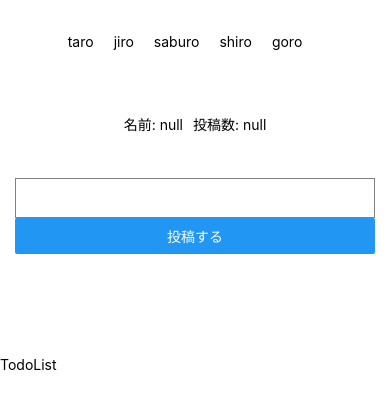
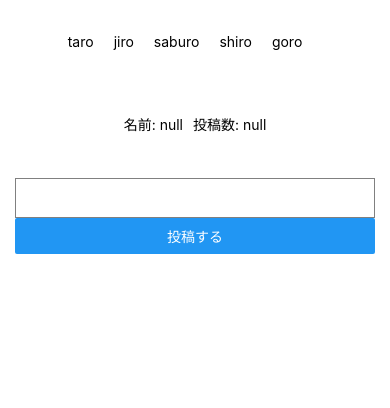
Before and after one commit to shinya-arai/rn-ts-todo, a React Native app: screen / in a window 390 px wide. Shown: the top 408 px of the page. Built offline with nearby package versions, Linux system fonts and the light colour scheme.

Commit message:
todolist

```diff
--- a/App.tsx
+++ b/App.tsx
@@ -15,18 +15,17 @@ import store from './src/store'
 
 import UserProfileContainer from './src/containers/UserProfileContainer'
 import TodoFormContainer from './src/containers/TodoFormContainer';
-import TodoList from './src/components/TodoList';
+import TodoListContainer from './src/containers/TodoListContainer';
 
 type Props = {};
 export default class App extends Component<Props> {
   render() {
-    console.log(store.getState())
     return (
       <Provider store={store}>
         <View style={{ flex: 10 }}>
           <UserProfileContainer />
           <TodoFormContainer />
-          <TodoList />
+          <TodoListContainer />
         </View>
       </Provider>
     );
--- a/src/components/TodoForm.tsx
+++ b/src/components/TodoForm.tsx
@@ -32,7 +32,7 @@ class TodoForm extends React.Component<Props, State> {
           title="投稿する"
           onPress={() => {
             addPost(text)
-            console.log(store.getState())
+            this.setState({ text: '' })
           }}
         />
       </View>
--- a/src/components/TodoList.tsx
+++ b/src/components/TodoList.tsx
@@ -1,17 +1,35 @@
 import * as React from 'react'
-import { View, Text, StyleSheet } from 'react-native'
+import { View, Text, StyleSheet, ScrollView, FlatList } from 'react-native'
+import { Post } from '../reducers/postsReducer';
 
-const TodoList = () => {
+export interface Props {
+  posts: null | Post[]
+}
+
+const TodoList = (props: Props) => {
+  const { posts } = props
   return (
     <View style={styles.container}>
-      <Text>TodoList</Text>
+      <ScrollView>
+        <FlatList
+          data={posts}
+          renderItem={({item}) => {
+            return (
+              <View style={{ flex: 1, justifyContent: 'space-around', alignItems: 'center', flexDirection: 'row' }}>
+              <Text>{item.text}</Text>
+              <Text>{item.name}</Text>
+            </View>
+            )
+          }}
+        />
+      </ScrollView>
     </View>
   )
 }
 
 const styles = StyleSheet.create({
   container: {
-    flex: 6,
+    flex: 6
   },
 })
 
--- /dev/null
+++ b/src/containers/TodoListContainer.ts
@@ -0,0 +1,11 @@
+import { connect } from 'react-redux'
+import TodoList, { Props } from '../components/TodoList'
+import { AppState } from '../store'
+
+const mapStateToProps = (state: AppState): Props => ({
+  posts: state.postsState.posts
+})
+
+export default connect(
+  mapStateToProps
+)(TodoList)
```
